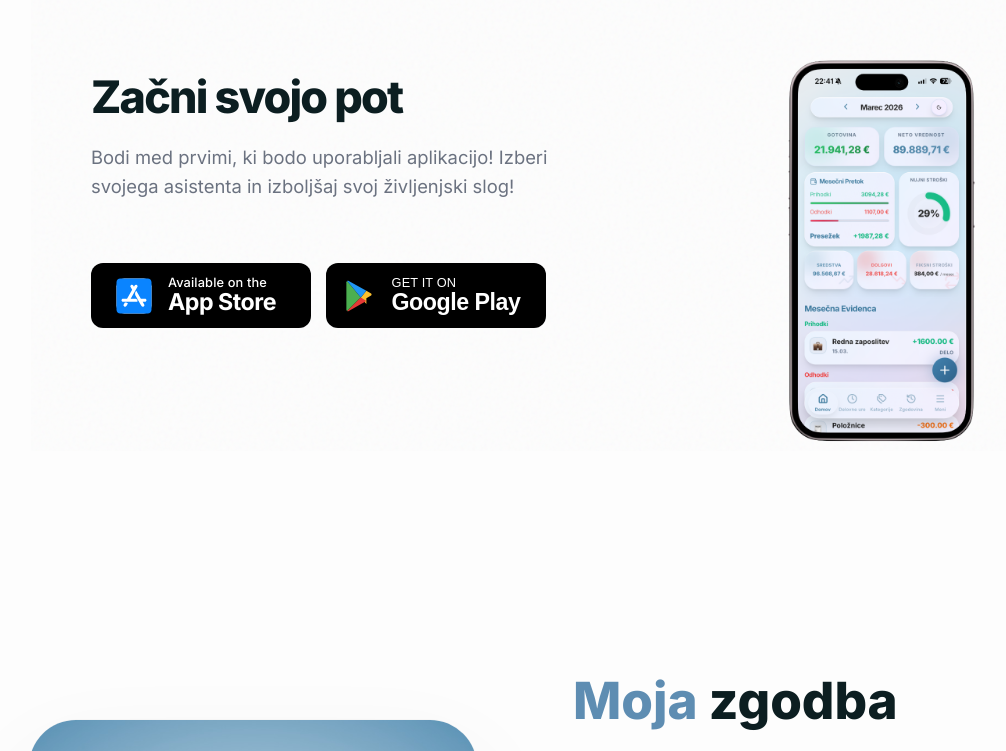
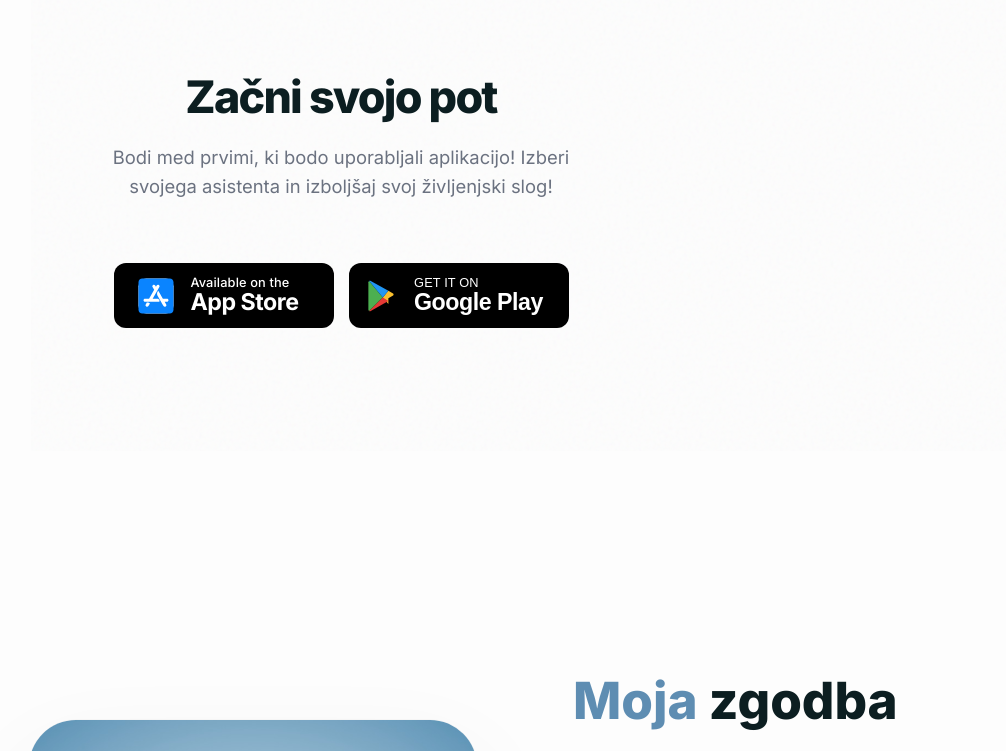
Before and after one commit to filipkolle/Landing-4P, a React (Vite) app: page /o-nas in a window 1280 px wide. Shown: the part 3512-4263 px from the top of the page, without its empty margins (59-1065 px from the left). Built offline with nearby package versions, Linux system fonts and the light colour scheme.

Commit message:
feat: remove phone mockup from About page

```diff
--- a/src/pages/AboutPage.jsx
+++ b/src/pages/AboutPage.jsx
@@ -5,7 +5,7 @@ import { Target, Award, Rocket, Check, Mail, Handshake, Heart, MessageCircle, Us
 import Navbar from '../components/Navbar';
 import logoImg from '../assets/logo_full_v2.png';
 import ctaWomanImg from '../assets/cta_woman_v2.png';
-import phoneMockup from '../assets/mockups/phone_3d_v2.png';
+
 import Footer from '../components/Footer';
 import founderImg from '../assets/founder.jpg';
 import signatureImg from '../assets/signature.png';
@@ -219,7 +219,7 @@ const AboutPage = () => {
             viewport={{ once: true }}
             transition={{ duration: 1.2, ease: expoOut }}
           >
-            <div className="cta-left">
+            <div className="cta-left" style={{ textAlign: 'center', margin: '0 auto', display: 'flex', flexDirection: 'column', alignItems: 'center' }}>
               <h2>Začni svojo pot</h2>
               <p>
                 Bodi med prvimi, ki bodo uporabljali aplikacijo! Izberi svojega asistenta in izboljšaj svoj življenjski slog!
@@ -230,7 +230,7 @@ const AboutPage = () => {
                 gap: '15px',
                 flexWrap: 'nowrap',
                 marginTop: '30px',
-                justifyContent: 'flex-start',
+                justifyContent: 'center',
                 alignItems: 'center'
               }}>
                 <a
@@ -297,9 +297,7 @@ const AboutPage = () => {
               </div>
             </div>
 
-            <div className="cta-right" style={{ display: 'flex', justifyContent: 'center', alignItems: 'flex-end' }}>
-              <img src={phoneMockup} alt="Finance 4P" className="cta-featured-image" style={{ maxHeight: '400px', objectFit: 'contain' }} />
-            </div>
+
           </motion.div>
         </div>
       </section>
```
